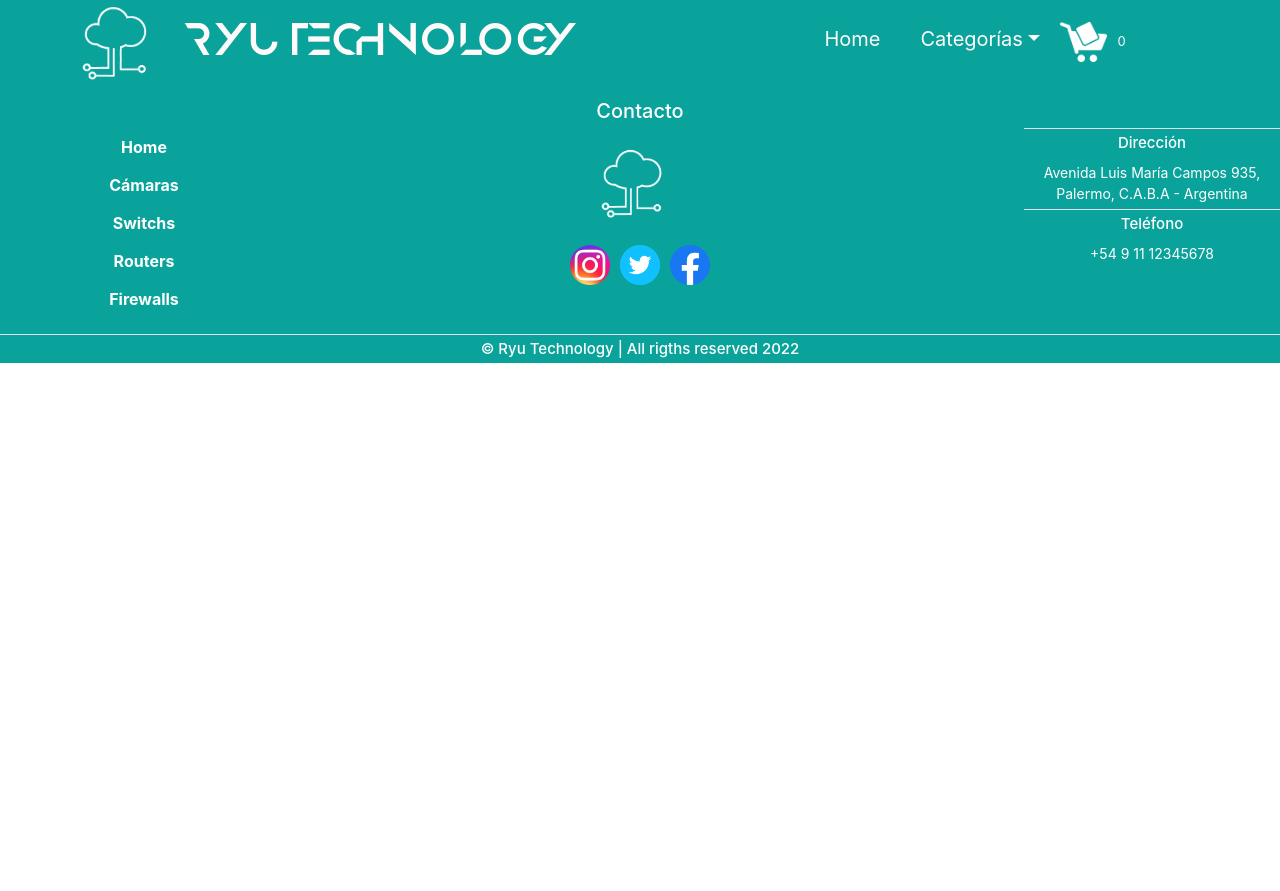
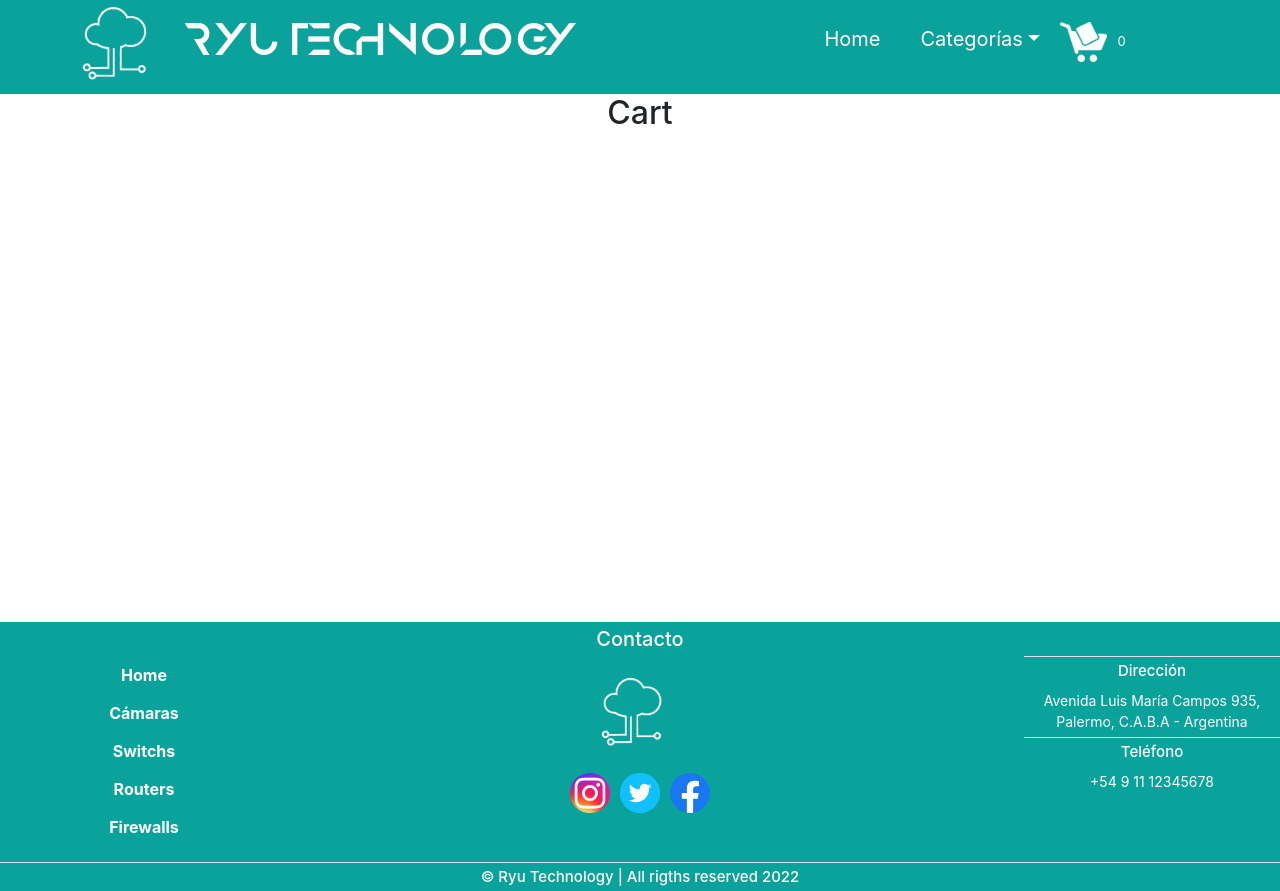
Before and after one commit to luiggimarquez/ryutechnology_marquez, a React (Create React App) app: page /cart in a window 1280 px wide. Before the commit the page ends 800 px from the top, so only its background shows below. Built offline with nearby package versions, Linux system fonts and the light colour scheme.

Commit message:
modificado cart.js

```diff
--- a/src/App.js
+++ b/src/App.js
@@ -4,7 +4,7 @@ import ItemListContainer from './components/ItemListContainer/ItemListContainer'
 import { BrowserRouter, Routes, Route} from "react-router-dom";
 import ItemDetailContainer from './components/ItemDetailContainer/ItemDetailContainer';
 import Footer from "./components/Footer/Footer"
-import Car from "./components/Car/Car"
+import Cart from "./components/Cart/Cart"
 
 function App() {
 
@@ -20,7 +20,7 @@ function App() {
                     <Route path= "/" element={<ItemListContainer saludo="Listado de productos"/>}/>
                     <Route path="/item/:id" element={<ItemDetailContainer/>} />
                     <Route path="/category/:id" element={<ItemListContainer/>}/>
-                    <Route path="/car" element={<Car/>} />
+                    <Route path="/cart" element={<Cart/>} />
 
                 </Routes>
                 <Footer />
--- a/src/components/Car/Car.js
+++ /dev/null
@@ -1,14 +0,0 @@
-import "./car.scss"
-
-const Car = () =>{
-
-    return(
-
-        <>
-            <h2>Car</h2>
-        </>
-    )
-
-}
-
-export default Car
--- /dev/null
+++ b/src/components/Cart/Cart.js
@@ -0,0 +1,14 @@
+import "./cart.scss"
+
+const Cart = () =>{
+
+    return(
+
+        <>
+            <h2>Cart</h2>
+        </>
+    )
+
+}
+
+export default Cart
--- a/src/components/ItemDetail/ItemDetail.js
+++ b/src/components/ItemDetail/ItemDetail.js
@@ -25,7 +25,7 @@ const ItemDetail = ({item}) => {
                 <p>Tipo: {item.tipo}</p>
                 <p>Categoría: {item.categoria}</p>
                 <p>Precio: {item.precio} USD</p>
-                {(quantity === 0) ? <ItemCount inicial={1} OnAdd={OnAdd}/>: <Link to="/car"><button className="irCart">Ir a Cart</button> </Link> }
+                {(quantity === 0) ? <ItemCount inicial={1} OnAdd={OnAdd}/>: <Link to="/cart"><button className="irCart">Ir a Cart</button> </Link> }
                 <p>Stock disponible: {item.cantidad}</p>
 
 
```
Also changed, not shown: src/components/Cart/cart.scss (renamed from src/components/Car/car.scss).
